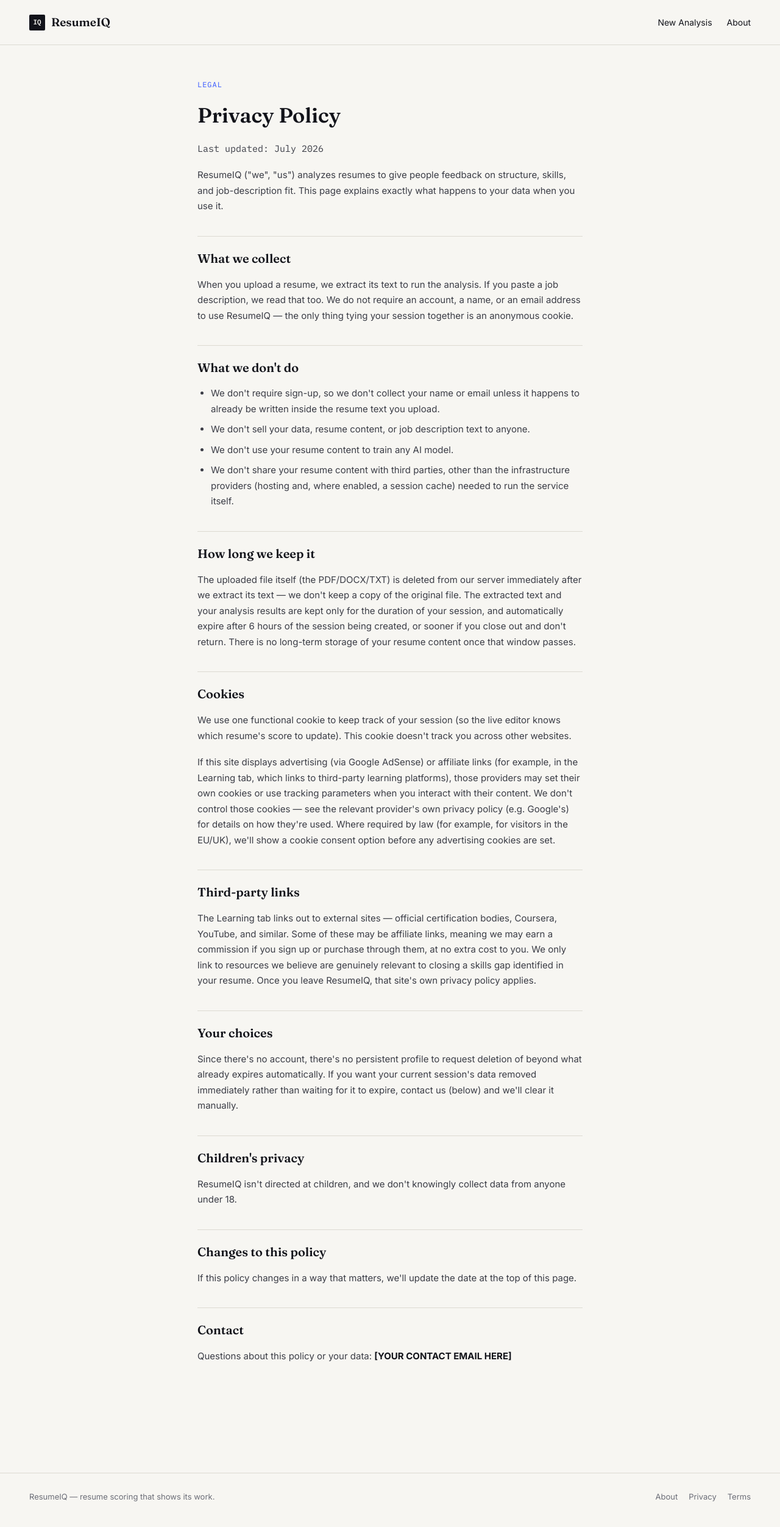
After one commit to kamalfarooki/resumeiq, a Flask app: page /privacy in a window 1280 px wide. The commit adds this page. Shown: the whole page at 61% size. Run offline with Flask 3, Linux system fonts and the light colour scheme.

Commit message:
Add Privacy, Terms, and About pages

```diff
--- a/app.py
+++ b/app.py
@@ -230,6 +230,24 @@ def healthz():
     return jsonify({"status": "ok"})
 
 
+LEGAL_LAST_UPDATED = "July 2026"
+
+
+@app.route("/privacy")
+def privacy():
+    return render_template("privacy.html", updated_date=LEGAL_LAST_UPDATED)
+
+
+@app.route("/terms")
+def terms():
+    return render_template("terms.html", updated_date=LEGAL_LAST_UPDATED)
+
+
+@app.route("/about")
+def about():
+    return render_template("about.html")
+
+
 @app.errorhandler(413)
 def too_large(_e):
     flash("That file is too large. Please upload something under 8MB.", "error")
--- a/static/css/style.css
+++ b/static/css/style.css
@@ -647,3 +647,68 @@ textarea:focus{ border-color:var(--blue); }
 }
 .error-page h1{ font-size:22px; margin:8px 0 12px; }
 .error-page p{ color:var(--slate-soft); margin-bottom:24px; }
+
+.footer-links{ display:flex; gap:18px; }
+.footer-links a{ color:var(--slate-soft); text-decoration:none; }
+.footer-links a:hover{ color:var(--blue); }
+
+.legal-page{
+  max-width:680px;
+  margin:0 auto;
+  padding:56px 24px 80px;
+}
+
+.legal-eyebrow{
+  font-family:var(--font-mono);
+  font-size:12px;
+  text-transform:uppercase;
+  letter-spacing:0.08em;
+  color:var(--blue);
+  margin-bottom:14px;
+}
+
+.legal-title{
+  font-family:var(--font-display);
+  font-size:34px;
+  font-weight:600;
+  margin:0 0 8px;
+}
+
+.legal-updated{
+  font-family:var(--font-mono);
+  font-size:12px;
+  color:var(--slate-soft);
+  margin-bottom:36px;
+}
+
+.legal-page p{
+  font-size:15px;
+  line-height:1.7;
+  color:var(--slate);
+  margin-bottom:18px;
+}
+
+.legal-page h2{
+  font-family:var(--font-display);
+  font-size:20px;
+  font-weight:600;
+  color:var(--ink);
+  margin:36px 0 14px;
+  padding-top:20px;
+  border-top:1px solid var(--hairline);
+}
+
+.legal-page ul{
+  margin:0 0 18px;
+  padding-left:22px;
+}
+
+.legal-page li{
+  font-size:15px;
+  line-height:1.7;
+  color:var(--slate);
+  margin-bottom:8px;
+}
+
+.legal-page a{ color:var(--blue); }
+.legal-page strong{ color:var(--ink); }
--- a/templates/base.html
+++ b/templates/base.html
@@ -18,7 +18,7 @@
   </a>
   <div class="nav-links">
     <a href="{{ url_for('home') }}">New Analysis</a>
-    <a href="https://github.com" target="_blank" rel="noopener" class="nav-muted">v2.0</a>
+    <a href="{{ url_for('about') }}">About</a>
   </div>
 </nav>
 
@@ -38,7 +38,11 @@
 
 <footer class="site-footer">
   <span>ResumeIQ — resume scoring that shows its work.</span>
-  <span class="footer-muted">Not affiliated with any applicant tracking system vendor.</span>
+  <span class="footer-links">
+    <a href="{{ url_for('about') }}">About</a>
+    <a href="{{ url_for('privacy') }}">Privacy</a>
+    <a href="{{ url_for('terms') }}">Terms</a>
+  </span>
 </footer>
 
 <script src="{{ url_for('static', filename='js/app.js') }}"></script>
--- /dev/null
+++ b/templates/privacy.html
@@ -0,0 +1,45 @@
+{% extends "base.html" %}
+{% block title %}Privacy Policy — ResumeIQ{% endblock %}
+
+{% block content %}
+<section class="legal-page">
+  <div class="legal-eyebrow">Legal</div>
+  <h1 class="legal-title">Privacy Policy</h1>
+  <p class="legal-updated">Last updated: {{ updated_date }}</p>
+
+  <p>ResumeIQ ("we", "us") analyzes resumes to give people feedback on structure, skills, and job-description fit. This page explains exactly what happens to your data when you use it.</p>
+
+  <h2>What we collect</h2>
+  <p>When you upload a resume, we extract its text to run the analysis. If you paste a job description, we read that too. We do not require an account, a name, or an email address to use ResumeIQ — the only thing tying your session together is an anonymous cookie.</p>
+
+  <h2>What we don't do</h2>
+  <ul>
+    <li>We don't require sign-up, so we don't collect your name or email unless it happens to already be written inside the resume text you upload.</li>
+    <li>We don't sell your data, resume content, or job description text to anyone.</li>
+    <li>We don't use your resume content to train any AI model.</li>
+    <li>We don't share your resume content with third parties, other than the infrastructure providers (hosting and, where enabled, a session cache) needed to run the service itself.</li>
+  </ul>
+
+  <h2>How long we keep it</h2>
+  <p>The uploaded file itself (the PDF/DOCX/TXT) is deleted from our server immediately after we extract its text — we don't keep a copy of the original file. The extracted text and your analysis results are kept only for the duration of your session, and automatically expire after 6 hours of the session being created, or sooner if you close out and don't return. There is no long-term storage of your resume content once that window passes.</p>
+
+  <h2>Cookies</h2>
+  <p>We use one functional cookie to keep track of your session (so the live editor knows which resume's score to update). This cookie doesn't track you across other websites.</p>
+  <p>If this site displays advertising (via Google AdSense) or affiliate links (for example, in the Learning tab, which links to third-party learning platforms), those providers may set their own cookies or use tracking parameters when you interact with their content. We don't control those cookies — see the relevant provider's own privacy policy (e.g. Google's) for details on how they're used. Where required by law (for example, for visitors in the EU/UK), we'll show a cookie consent option before any advertising cookies are set.</p>
+
+  <h2>Third-party links</h2>
+  <p>The Learning tab links out to external sites — official certification bodies, Coursera, YouTube, and similar. Some of these may be affiliate links, meaning we may earn a commission if you sign up or purchase through them, at no extra cost to you. We only link to resources we believe are genuinely relevant to closing a skills gap identified in your resume. Once you leave ResumeIQ, that site's own privacy policy applies.</p>
+
+  <h2>Your choices</h2>
+  <p>Since there's no account, there's no persistent profile to request deletion of beyond what already expires automatically. If you want your current session's data removed immediately rather than waiting for it to expire, contact us (below) and we'll clear it manually.</p>
+
+  <h2>Children's privacy</h2>
+  <p>ResumeIQ isn't directed at children, and we don't knowingly collect data from anyone under 18.</p>
+
+  <h2>Changes to this policy</h2>
+  <p>If this policy changes in a way that matters, we'll update the date at the top of this page.</p>
+
+  <h2>Contact</h2>
+  <p>Questions about this policy or your data: <strong>[YOUR CONTACT EMAIL HERE]</strong></p>
+</section>
+{% endblock %}
```
Also changed, not shown: templates/about.html (added, +27 -0 lines), templates/terms.html (added, +43 -0 lines).
